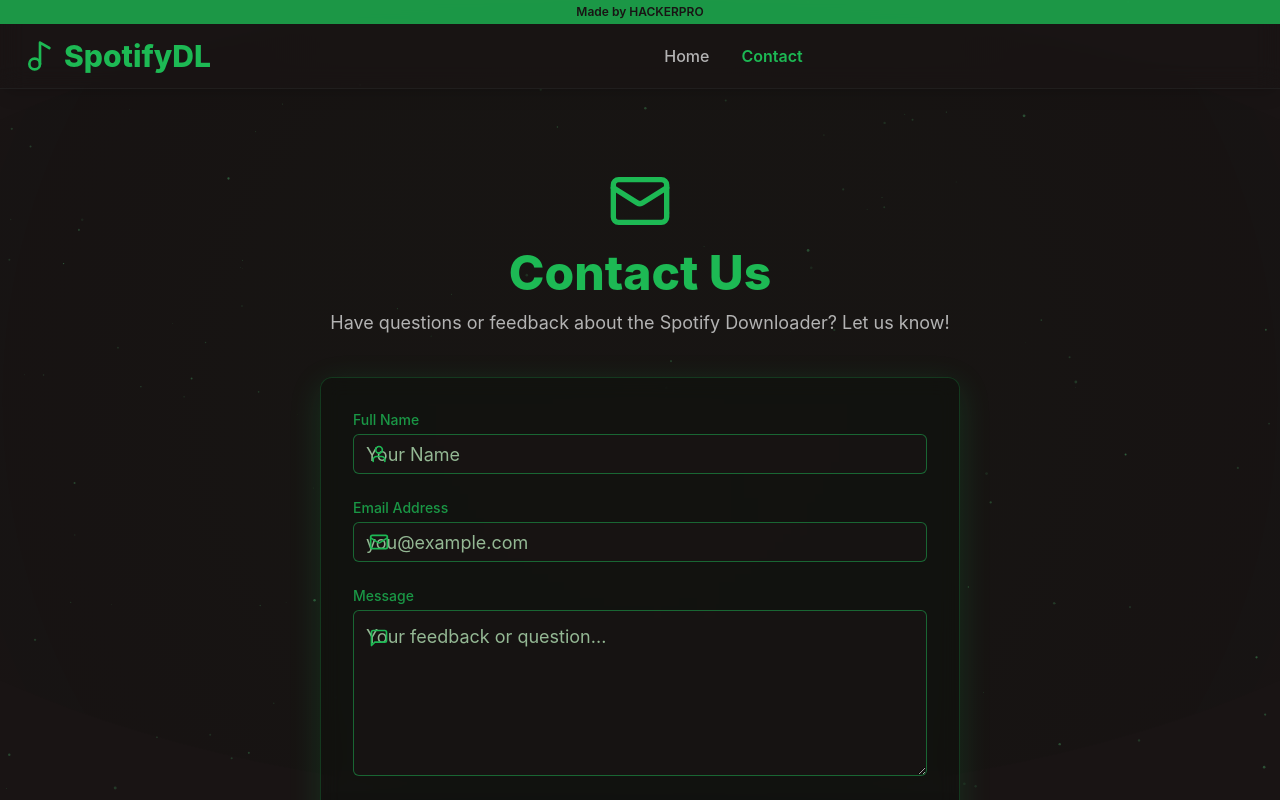
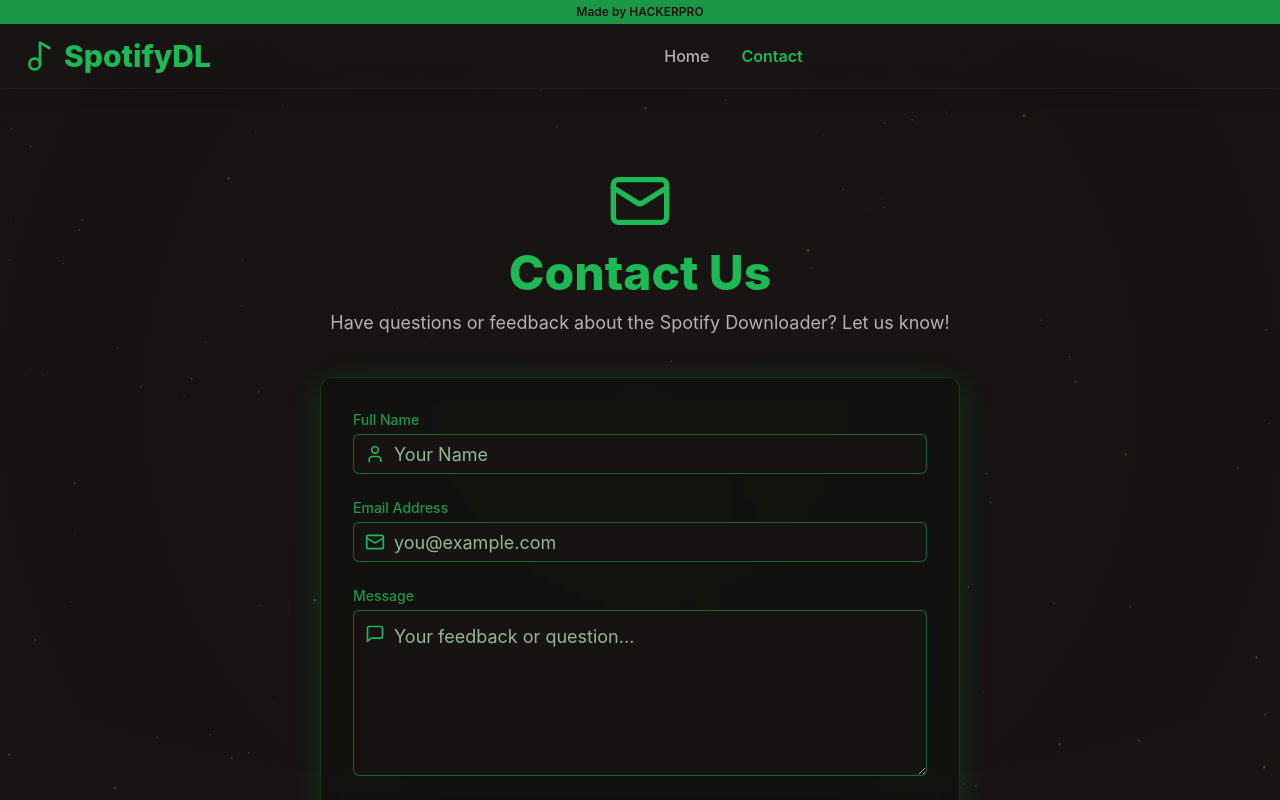
Before and after one commit to Kingjibes/SPOTIFY-DOWNLOADER, a React (Vite) app: page /contact in a window 1280 px wide. Shown: the top 800 px of the page. Built offline with nearby package versions, Linux system fonts and the light colour scheme.

Commit message:
Update ContactPage.jsx

```diff
--- a/src/pages/ContactPage.jsx
+++ b/src/pages/ContactPage.jsx
@@ -74,8 +74,8 @@
             <label htmlFor="name" className="block text-sm font-medium text-spotify-green/80 mb-1">
               Full Name
             </label>
-            <div className="relative">
-              <User className="absolute left-4 top-1/2 transform -translate-y-1/2 w-5 h-5 text-spotify-green" />
+            <div className="relative flex items-center">
+              <User className="absolute left-3 top-1/2 transform -translate-y-1/2 w-5 h-5 text-spotify-green pointer-events-none" />
               <Input
                 id="name"
                 type="text"
@@ -83,7 +83,7 @@
                 value={name}
                 onChange={(e) => setName(e.target.value)}
                 required
-                className="pl-12 text-lg p-3 bg-spotify-black/80 border-spotify-green/50 focus:ring-spotify-green focus:border-spotify-green text-spotify-light-gray placeholder-spotify-light-gray/70"
+                className="w-full pl-10 pr-3 text-lg py-3 bg-spotify-black/80 border-spotify-green/50 focus:ring-spotify-green focus:border-spotify-green text-spotify-light-gray placeholder-spotify-light-gray/70"
               />
             </div>
           </div>
@@ -92,8 +92,8 @@
             <label htmlFor="email" className="block text-sm font-medium text-spotify-green/80 mb-1">
               Email Address
             </label>
-            <div className="relative">
-              <Mail className="absolute left-4 top-1/2 transform -translate-y-1/2 w-5 h-5 text-spotify-green" />
+            <div className="relative flex items-center">
+              <Mail className="absolute left-3 top-1/2 transform -translate-y-1/2 w-5 h-5 text-spotify-green pointer-events-none" />
               <Input
                 id="email"
                 type="email"
@@ -101,7 +101,7 @@
                 value={email}
                 onChange={(e) => setEmail(e.target.value)}
                 required
-                className="pl-12 text-lg p-3 bg-spotify-black/80 border-spotify-green/50 focus:ring-spotify-green focus:border-spotify-green text-spotify-light-gray placeholder-spotify-light-gray/70"
+                className="w-full pl-10 pr-3 text-lg py-3 bg-spotify-black/80 border-spotify-green/50 focus:ring-spotify-green focus:border-spotify-green text-spotify-light-gray placeholder-spotify-light-gray/70"
               />
             </div>
           </div>
@@ -110,8 +110,8 @@
             <label htmlFor="message" className="block text-sm font-medium text-spotify-green/80 mb-1">
               Message
             </label>
-            <div className="relative">
-               <MessageSquare className="absolute left-4 top-[1.125rem] w-5 h-5 text-spotify-green" />
+            <div className="relative flex items-start">
+               <MessageSquare className="absolute left-3 top-3.5 w-5 h-5 text-spotify-green pointer-events-none" />
               <Textarea
                 id="message"
                 placeholder="Your feedback or question..."
@@ -119,7 +119,7 @@
                 onChange={(e) => setMessage(e.target.value)}
                 required
                 rows={5}
-                className="pl-12 text-lg p-3 bg-spotify-black/80 border-spotify-green/50 focus:ring-spotify-green focus:border-spotify-green text-spotify-light-gray placeholder-spotify-light-gray/70"
+                className="w-full pl-10 pr-3 text-lg py-3 bg-spotify-black/80 border-spotify-green/50 focus:ring-spotify-green focus:border-spotify-green text-spotify-light-gray placeholder-spotify-light-gray/70"
               />
             </div>
           </div>
```
